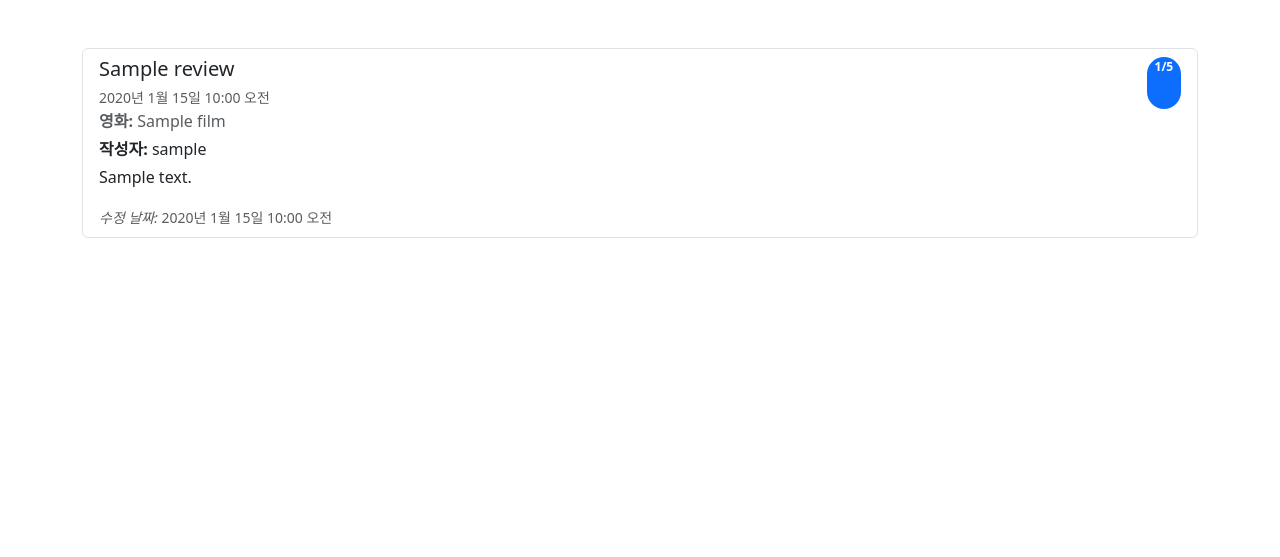
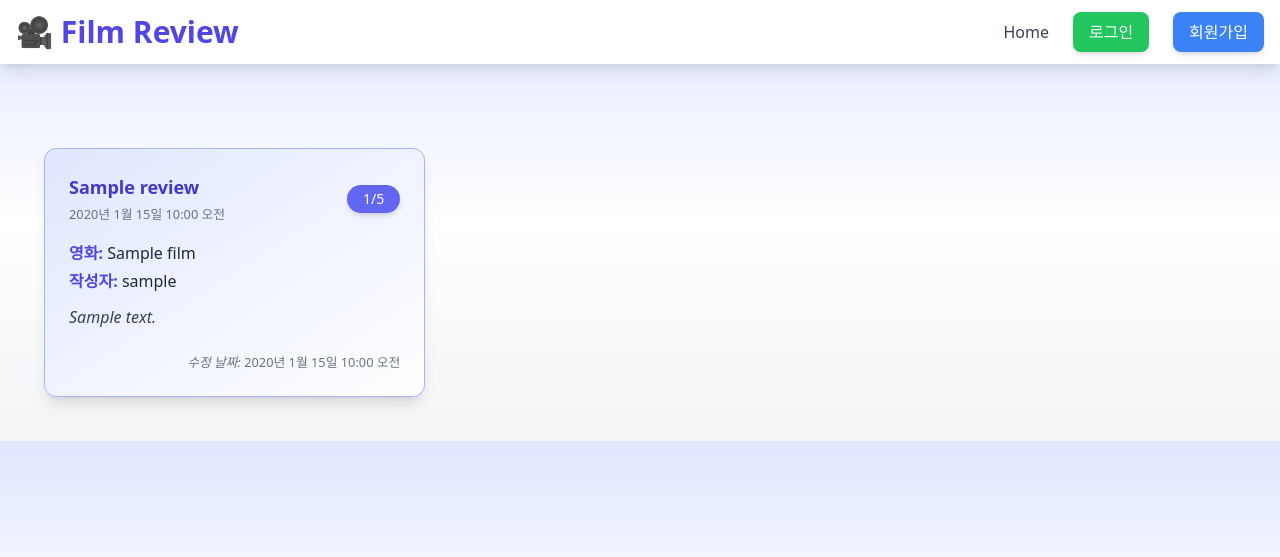
Before and after one commit to lshmbc52/Django_tutorial_4_LionFilm, a Django app: page / in a window 1280 px wide. Shown: the top 557 px of the page. Run offline with Django 5.2, Linux system fonts and the light colour scheme; tables that the repository leaves empty hold one stand-in row (Sample ...); some libraries are stand-ins or nearby versions.

Commit message:
Film Review

```diff
--- a/config/templates/base.html
+++ b/config/templates/base.html
@@ -4,13 +4,94 @@
     <meta charset="UTF-8">
     <meta name="viewport" content="width=device-width, initial-scale=1.0">
     <title>Document</title>
-    <link href="https://cdn.jsdelivr.net/npm/bootstrap@5.3.3/dist/css/bootstrap.min.css" rel="stylesheet" integrity="sha384-QWTKZyjpPEjISv5WaRU9OFeRpok6YctnYmDr5pNlyT2bRjXh0JMhjY6hW+ALEwIH" crossorigin="anonymous">
+    <script src="https://cdn.tailwindcss.com"></script>
+</head>
+<body class="bg-gradient-to-b from-indigo-100 via-white to-gray-100">
+    <!-- 네비바 -->
+    <nav class="bg-white shadow-lg sticky top-0 z-50">
+        <div class="container mx-auto px-4 py-3 flex justify-between items-center">
+            <!-- Logo -->
+            <a href="/" class="text-3xl font-extrabold text-indigo-600 hover:text-indigo-800 transition">
+                🎥 Film Review
+            </a>
 
-</head>
-<body>
-    {% block content %}
-    {% endblock %}
-    <script src="https://cdn.jsdelivr.net/npm/bootstrap@5.3.3/dist/js/bootstrap.bundle.min.js" integrity="sha384-YvpcrYf0tY3lHB60NNkmXc5s9fDVZLESaAA55NDzOxhy9GkcIdslK1eN7N6jIeHz" crossorigin="anonymous"></script>
+            <!-- Links (Desktop) -->
+            <div class="hidden md:flex items-center space-x-6">
+                <a href="/" class="text-gray-700 font-medium hover:text-indigo-600 transition">
+                    Home
+                </a>
+                {% if user.is_authenticated %}
+                <a href="{% url 'film-list' %}" class="text-gray-700 font-medium hover:text-indigo-600 transition">
+                    리뷰 작성하기
+                </a>
+                <span class="text-gray-800 font-semibold">환영합니다, {{ user.username }}!</span>
+                <form action="{% url 'logout' %}" method="post" class="inline">
+                    {% csrf_token %}
+                    <button type="submit" class="bg-red-500 text-white px-4 py-2 rounded-lg shadow-md hover:bg-red-600 transition">
+                        로그아웃
+                    </button>
+                </form>
+                {% else %}
+                <a href="{% url 'login' %}"
+                   class="bg-green-500 text-white px-4 py-2 rounded-lg shadow-md hover:bg-green-600 transition">
+                    로그인
+                </a>
+                <a href="{% url 'register' %}"
+                   class="bg-blue-500 text-white px-4 py-2 rounded-lg shadow-md hover:bg-blue-600 transition">
+                    회원가입
+                </a>
+                {% endif %}
+            </div>
 
+            <!-- Mobile Menu Button -->
+            <button id="menu-toggle" class="md:hidden text-gray-700 focus:outline-none">
+                <svg xmlns="http://www.w3.org/2000/svg" class="h-6 w-6" fill="none" viewBox="0 0 24 24" stroke="currentColor">
+                    <path stroke-linecap="round" stroke-linejoin="round" stroke-width="2" d="M4 6h16M4 12h16m-7 6h7" />
+                </svg>
+            </button>
+        </div>
+
+        <!-- Mobile Menu -->
+        <div id="mobile-menu" class="hidden md:hidden bg-gray-100">
+            <a href="/" class="block px-4 py-2 text-gray-700 hover:bg-indigo-100 hover:text-indigo-600 transition">
+                Home
+            </a>
+            {% if user.is_authenticated %}
+            <a href="#" class="block px-4 py-2 text-gray-700 hover:bg-indigo-100 hover:text-indigo-600 transition">
+                리뷰 작성하기
+            </a>
+            <form action="#" method="post" class="px-4 py-2">
+                {% csrf_token %}
+                <button
+                    class="w-full bg-red-500 text-white px-4 py-2 rounded-lg shadow-md hover:bg-red-600 transition">
+                    로그아웃
+                </button>
+            </form>
+            {% else %}
+            <a href="#" class="block px-4 py-2 bg-green-500 text-white rounded-lg hover:bg-green-600 transition">
+                로그인
+            </a>
+            <a href="#" class="block px-4 py-2 bg-blue-500 text-white rounded-lg hover:bg-blue-600 transition">
+                회원가입
+            </a>
+            {% endif %}
+        </div>
+    </nav>
+
+    <!-- Page Content -->
+    <main class="container mx-auto p-6">
+        {% block content %}
+        {% endblock %}
+    </main>
+
+    <script>
+        // Toggle Mobile Menu
+        const menuToggle = document.getElementById('menu-toggle');
+        const mobileMenu = document.getElementById('mobile-menu');
+
+        menuToggle.addEventListener('click', () => {
+            mobileMenu.classList.toggle('hidden');
+        });
+    </script>
 </body>
 </html>
--- a/config/urls.py
+++ b/config/urls.py
@@ -17,8 +17,12 @@ Including another URLconf
 from django.contrib import admin
 from django.urls import path, include
 from . import settings
+from . import views
 urlpatterns = [
     path('admin/', admin.site.urls),
+    path('accounts/', include('django.contrib.auth.urls')),
+    path('accounts/register/', views.UserCreateView.as_view(), name='register'),
+    path('accounts/register/done/', views.UserCreateDoneTV.as_view(), name='register_done'),
     path('', include('film_review.urls'))
 ]
 if settings.DEBUG:
--- a/film_review/templates/film_review/review_list.html
+++ b/film_review/templates/film_review/review_list.html
@@ -1,28 +1,40 @@
 {% extends 'base.html' %}
 {% block content %}
 {% if reviews %}
-<div class="container mt-5">
-    <ul class="list-group">
+<div class="container mx-auto mt-10 p-5">
+    <ul class="grid grid-cols-1 sm:grid-cols-2 lg:grid-cols-3 gap-6">
         {% for review in reviews %}
-        <li class="list-group-item">
-            <div class="d-flex justify-content-between">
+        <li class="bg-gradient-to-br from-indigo-100 to-white border border-indigo-300 shadow-lg rounded-xl p-6 transform hover:scale-105 transition duration-300 ease-in-out">
+            <a href="{% url 'review-detail' review.id %}">
+            <div class="flex justify-between items-center">
                 <div>
-                    <h5 class="mb-1">{{ review.title }}</h5>
-                    <small class="text-muted">{{ review.created_at }}</small>
+                    <h5 class="text-lg font-extrabold text-indigo-700">{{ review.title }}</h5>
+                    <small class="text-gray-500">{{ review.created_at }}</small>
                 </div>
-                <span class="badge bg-primary rounded-pill">{{ review.rating }}/5</span>
+                <span class="px-4 py-1 bg-indigo-500 text-white text-sm font-medium rounded-full shadow-md">
+                    {{ review.rating }}/5
+                </span>
             </div>
-            <p class="mb-1 text-muted"><strong>영화:</strong> {{ review.film.title }}</p>
-            <p class="mb-1"><strong>작성자:</strong> {{ review.author.username }}</p>
-            <p class="mb-3">{{ review.content }}</p>
-            <small class="text-muted"><em>수정 날짜:</em> {{ review.updated_at }}</small>
+            <p class="mt-4 text-gray-800 font-medium">
+                <span class="font-bold text-indigo-600">영화:</span> {{ review.film.title }}
+            </p>
+            <p class="mt-1 text-gray-800 font-medium">
+                <span class="font-bold text-indigo-600">작성자:</span> {{ review.author.username }}
+            </p>
+            <p class="mt-3 text-gray-700 italic">{{ review.content }}</p>
+            <small class="block mt-6 text-right text-gray-500">
+                <em>수정 날짜:</em> {{ review.updated_at }}
+            </small>
+        </a>
         </li>
         {% endfor %}
     </ul>
 </div>
 {% else %}
-<div class="container mt-5">
-    <h1 class="text-center text-secondary">리뷰가 없습니다.</h1>
+<div class="container mx-auto mt-10 p-5">
+    <h1 class="text-center text-indigo-500 text-2xl font-bold">
+        리뷰가 없습니다 😢
+    </h1>
 </div>
 {% endif %}
 {% endblock %}
--- a/film_review/urls.py
+++ b/film_review/urls.py
@@ -3,13 +3,13 @@ from . import views
 
 urlpatterns = [
     path('', views.review_list, name='review-list'),
-    # path('film/<int:film_id>/review/new/', views.review_create, name='review-create'),
-    # path('review/<int:pk>/', views.review_detail, name='review-detail'),
+    path('film/<int:film_id>/review/new/', views.review_create, name='review-create'),
+    path('review/<int:pk>/', views.review_detail, name='review-detail'),
     # path('review/<int:pk>/edit/', views.review_edit, name='review-edit'),
     # path('review/<int:pk>/delete/', views.review_delete, name='review-delete'),
     # path('review/<int:pk>/like/', views.review_like, name='review-like'),
     # path('comment/<int:pk>/create/', views.comment_create, name='comment-create'),
-    # path('films/', views.FilmListView.as_view(), name='film-list'),
+    path('films/', views.FilmListView.as_view(), name='film-list'),
     # path('film/<int:film_id>/review/create/', views.review_create, name='review-create'),
     # path('comment/<int:pk>/delete/', views.comment_delete, name='comment-delete'),
 ]
--- a/film_review/views.py
+++ b/film_review/views.py
@@ -1,6 +1,10 @@
-from django.shortcuts import render
+from django.shortcuts import render, get_object_or_404, redirect
 from .models import Film, Review, Comment
+from django.contrib.auth.decorators import login_required
+from .forms import ReviewForm, CommentForm
+from django.views import generic
 # Create your views here.
+
 def review_list(request):
     # 리뷰 목록
     reviews = Review.objects.select_related('film', 'author').all()
@@ -8,3 +12,62 @@ def review_list(request):
         'reviews':reviews
     }
     return render(request, 'film_review/review_list.html',context)
+
+def review_detail(request, pk):
+    # get방식으로 들어오면 그냥 페이지 보여주기
+    # 그런데 내부적으로 댓글을 위한 폼이 있습니다
+    # 폼의 submit 버튼을 누르면
+    # post방식으로 같은 주소(이 review_detail view)로 오되
+    # post로 처리할때 방식을 정의하면 되겠습니다.
+    if request.method == 'GET':
+        review = Review.objects.select_related('film', 'author').get(pk=pk)
+        # Comment 입력을 위한 form
+        comment_form = CommentForm()
+        context = {
+            'review':review,
+            'comment_form':comment_form
+            }
+        return render(request, 'film_review/review_detail.html', context)
+    else:
+        # 여기서는 comment 입력 처리가 이루어 집니다.
+        review=get_object_or_404(Review.objects.select_related('author'), pk=pk)
+        comment_form=CommentForm(request.POST)
+        if comment_form.is_valid():
+            comment = comment_form.save(commit=False)
+            comment.review=review
+            comment.author=request.user
+            comment.save()
+            return redirect('review-detail', pk=pk)
+
+@login_required
+def review_create(request, film_id):
+    film = get_object_or_404(Film, pk=film_id)
+
+    if request.method == 'POST':
+        form = ReviewForm(request.POST)
+        if form.is_valid():
+            review = form.save(commit=False)
+            review.author = request.user
+            review.film = film
+            review.save()
+            return redirect('review-detail', pk=review.pk)
+    else:
+        form = ReviewForm(initial={'film': film})
+
+    return render(request, 'film_review/review_form.html', {
+        'form': form,
+        'film': film
+    })
+
+class FilmListView(generic.ListView):
+    model = Film
+    template_name = 'film_review/film_list.html'
+    context_object_name = 'films'
+    paginate_by = 12
+
+    def get_queryset(self):
+        queryset = Film.objects.all()
+        search_query = self.request.GET.get('search')
+        if search_query:
+            queryset = queryset.filter(title__icontains=search_query)
+        return queryset.order_by('title')
```
Also changed, not shown: config/settings.py (+12 -12 lines), config/templates/registration/login.html (added, +31 -0 lines), config/templates/registration/password_chage_form.html (added, +9 -0 lines), config/templates/registration/register.html (added, +33 -0 lines), config/templates/registration/register_done.html (added, +14 -0 lines), config/views.py (added, +13 -0 lines), film_review/forms.py (added, +24 -0 lines), film_review/templates/film_review/film_list.html (added, +45 -0 lines), film_review/templates/film_review/review_detail.html (added, +54 -0 lines), film_review/templates/film_review/review_form.html (added, +14 -0 lines).
